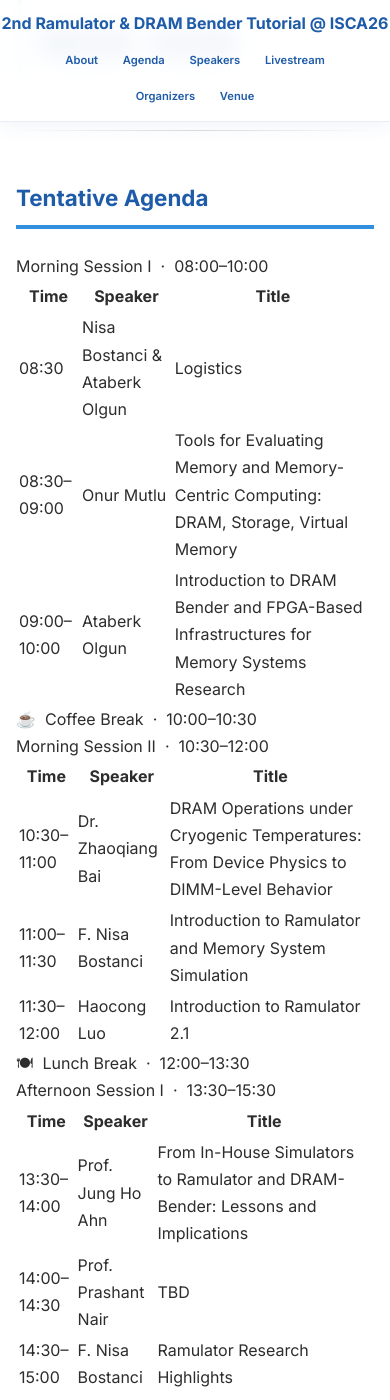
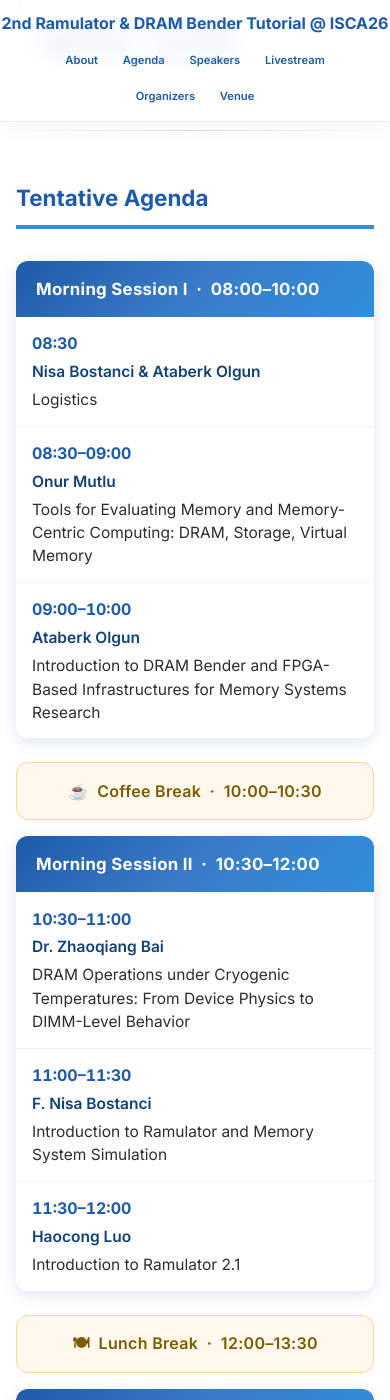
Before and after one commit to olgunataberk/rndb-isca26, a Jekyll site: the page built from index.md, in a window 390 px wide and 1400 px high, scrolled down 3650 px. Built offline with Jekyll 4.4.1, drawn with Linux system fonts in a browser that asks for light colours.

Commit message:
add stylesheet content

```diff
--- a/assets/css/style.scss
+++ b/assets/css/style.scss
@@ -493,6 +493,255 @@ h3 {
   text-align: center;
   color: var(--text-light);
   border: 2px dashed #ddd;
+}
+
+/* Invited Speakers Section */
+.speakers-section {
+  display: flex;
+  flex-direction: column;
+  gap: 1.5rem;
+  margin: 1.5rem 0;
+}
+
+.speaker-card {
+  background: white;
+  border: 2px solid #e3f0ff;
+  border-radius: var(--border-radius);
+  padding: 1.75rem;
+  box-shadow: var(--card-shadow);
+  position: relative;
+  overflow: hidden;
+  transition: all 0.3s ease;
+}
+
+.speaker-card::before {
+  content: '';
+  position: absolute;
+  left: 0;
+  top: 0;
+  bottom: 0;
+  width: 4px;
+  background: var(--bg-gradient);
+  transition: width 0.3s ease;
+}
+
+.speaker-card:hover {
+  transform: translateY(-3px);
+  box-shadow: 0 8px 25px rgba(30, 91, 168, 0.2);
+  border-color: var(--accent-light);
+}
+
+.speaker-card:hover::before {
+  width: 6px;
+}
+
+.speaker-header {
+  margin-bottom: 1rem;
+}
+
+.speaker-name {
+  font-size: 1.25rem;
+  font-weight: 700;
+  color: var(--primary-color);
+  margin-bottom: 0.2rem;
+}
+
+.speaker-affiliation {
+  font-size: 0.92rem;
+  color: var(--accent-color);
+  font-weight: 500;
+}
+
+.speaker-advisor {
+  font-size: 0.88rem;
+  color: var(--text-light);
+  margin-top: 0.15rem;
+}
+
+.speaker-talk-title {
+  font-size: 1.05rem;
+  font-weight: 700;
+  color: var(--primary-dark);
+  background: var(--bg-light);
+  border-left: 3px solid var(--accent-color);
+  padding: 0.6rem 0.9rem;
+  border-radius: 0 6px 6px 0;
+  margin-bottom: 1rem;
+  line-height: 1.4;
+}
+
+.speaker-abstract-label,
+.speaker-bio-label {
+  font-size: 0.75rem;
+  text-transform: uppercase;
+  letter-spacing: 1px;
+  font-weight: 700;
+  color: var(--text-light);
+  margin-top: 1rem;
+  margin-bottom: 0.3rem;
+}
+
+.speaker-abstract,
+.speaker-bio {
+  font-size: 0.95rem;
+  color: var(--text-color);
+  line-height: 1.7;
+  margin: 0;
+}
+
+.speaker-bio {
+  color: var(--text-light);
+  font-size: 0.93rem;
+}
+
+@media (max-width: 768px) {
+  .speaker-card {
+    padding: 1.25rem;
+  }
+
+  .speaker-name {
+    font-size: 1.1rem;
+  }
+
+  .speaker-talk-title {
+    font-size: 0.97rem;
+  }
+}
+
+/* Schedule / Agenda Table */
+.schedule-section {
+  margin: 2rem 0;
+  display: flex;
+  flex-direction: column;
+  gap: 0;
+}
+
+.session-block {
+  border-radius: var(--border-radius);
+  overflow: hidden;
+  box-shadow: var(--card-shadow);
+  margin-bottom: 0.5rem;
+}
+
+.session-header {
+  background: var(--bg-gradient);
+  color: white;
+  font-size: 1.05rem;
+  font-weight: 700;
+  padding: 0.85rem 1.25rem;
+  letter-spacing: 0.3px;
+}
+
+.schedule-table {
+  width: 100%;
+  border-collapse: collapse;
+  font-size: 0.97rem;
+  background: white;
+}
+
+.schedule-table thead tr {
+  background: var(--bg-light);
+}
+
+.schedule-table th {
+  text-align: left;
+  padding: 0.7rem 1rem;
+  font-size: 0.8rem;
+  text-transform: uppercase;
+  letter-spacing: 0.8px;
+  color: var(--text-light);
+  font-weight: 600;
+  border-bottom: 2px solid #e3f0ff;
+}
+
+.schedule-table td {
+  padding: 0.85rem 1rem;
+  border-bottom: 1px solid #eef3fa;
+  vertical-align: top;
+  line-height: 1.5;
+}
+
+.schedule-table tbody tr:last-child td {
+  border-bottom: none;
+}
+
+.schedule-table tbody tr:hover {
+  background: #f4f8ff;
+}
+
+.time-cell {
+  font-weight: 700;
+  color: var(--primary-color);
+  white-space: nowrap;
+  font-variant-numeric: tabular-nums;
+  min-width: 56px;
+}
+
+.duration-cell {
+  white-space: nowrap;
+  color: var(--text-light);
+  font-size: 0.88rem;
+  min-width: 100px;
+}
+
+.speaker-cell {
+  font-weight: 600;
+  color: var(--primary-dark);
+  min-width: 140px;
+  white-space: nowrap;
+}
+
+.schedule-break {
+  background: #fff8ec;
+  border: 1px solid #f0d9a0;
+  border-radius: var(--border-radius);
+  padding: 0.9rem 1.25rem;
+  text-align: center;
+  font-weight: 600;
+  color: #7a5c00;
+  font-size: 1rem;
+  margin: 1rem 0;
+  letter-spacing: 0.3px;
+}
+
+@media (max-width: 768px) {
+  .schedule-table thead {
+    display: none;
+  }
+
+  .schedule-table,
+  .schedule-table tbody,
+  .schedule-table tr,
+  .schedule-table td {
+    display: block;
+    width: 100%;
+  }
+
+  .schedule-table tr {
+    padding: 0.75rem 1rem;
+    border-bottom: 1px solid #eef3fa;
+  }
+
+  .schedule-table tr:last-child {
+    border-bottom: none;
+  }
+
+  .schedule-table td {
+    padding: 0.15rem 0;
+    border-bottom: none;
+  }
+
+  .time-cell {
+    font-size: 1rem;
+  }
+
+  .duration-cell {
+    font-size: 0.85rem;
+  }
+
+  .speaker-cell {
+    white-space: normal;
+  }
 }
 
 /* Livestream Section */
```
